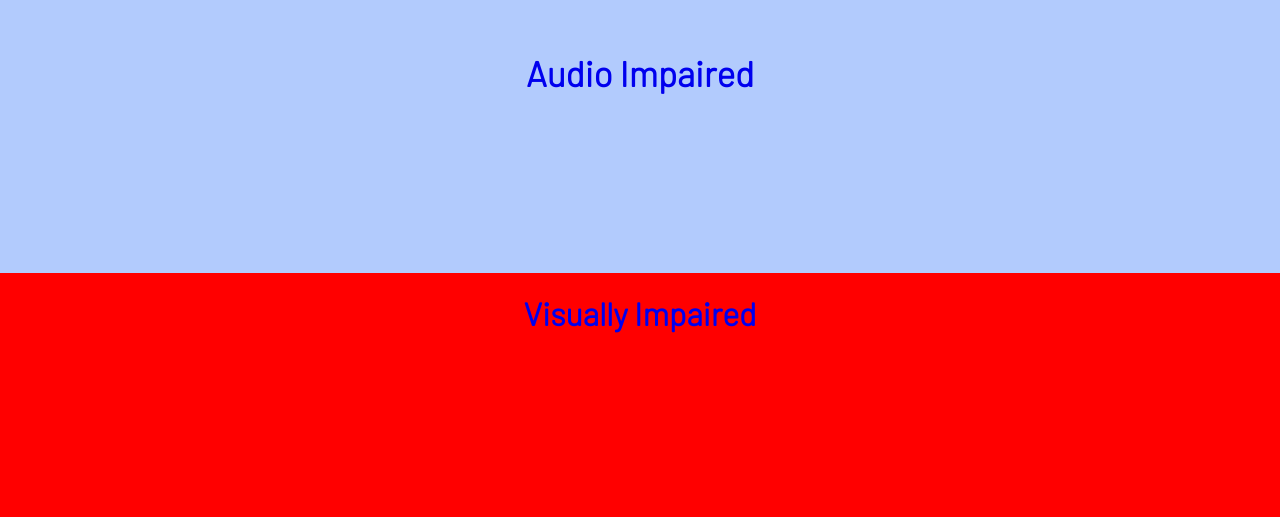
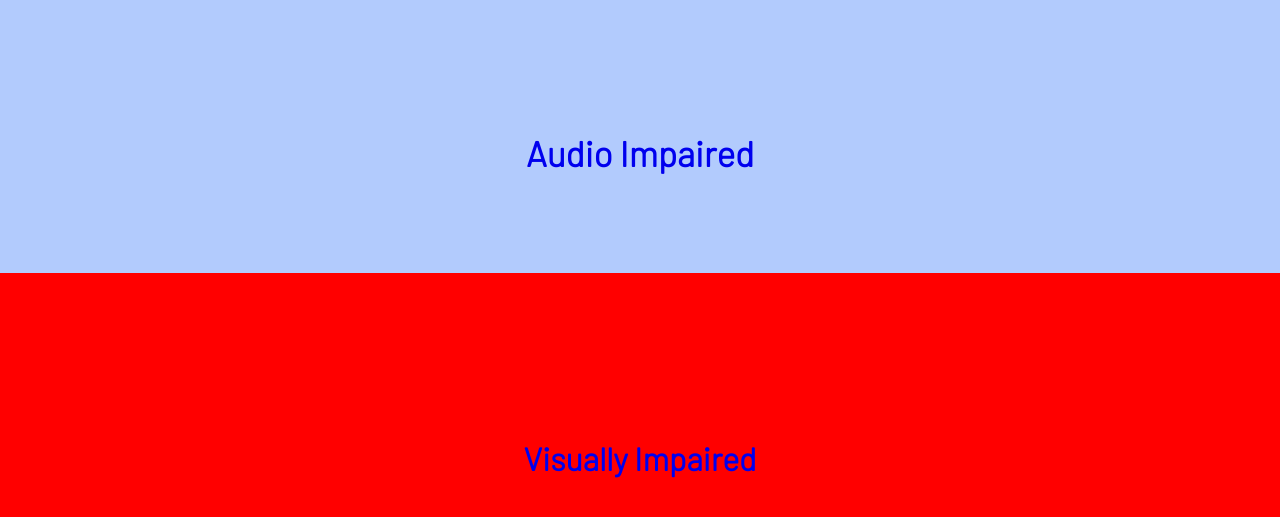
Before and after one commit to jerryxu99/VisualSpeech, a React (Create React App) app in the folder frontend/: page / in a window 1280 px wide. Shown: the part 127-644 px from the top of the page. Built offline with nearby package versions, Linux system fonts and the light colour scheme.

Commit message:
added styling home

```diff
--- a/frontend/src/App.css
+++ b/frontend/src/App.css
@@ -7,6 +7,7 @@
 body {
   background-color: #b2cbfd;
   color: black;
+  overflow:hidden;
 }
 
 .App {
@@ -162,6 +163,10 @@ img {
   width: 100%;
 }
 
+ h1 {
+    margin-top: 5.2em;
+}
+
 .top {
   position: absolute;
   top: 0px;
@@ -177,7 +182,6 @@ img {
   position: absolute;
   bottom: 0px;
   height: 50%;
-
   text-align:center;
   background-color: red;
   transition: transform .5s;
--- a/frontend/src/App.js
+++ b/frontend/src/App.js
@@ -26,19 +26,16 @@ function App() {
 function Home() {
   return (
     <div class="container">
-
+      <Link to="/AudioImpaired">
       <div class="top">
-        <Link to="/AudioImpaired">
           <h1>Audio Impaired</h1>
-        </Link>
       </div>
-
+      </Link>
+      <Link to="/VisuallyImpaired">
       <div class="bottom">
-        <Link to="/VisuallyImpaired">
           <h1>Visually Impaired</h1>
-        </Link>
       </div>
-
+      </Link>
     </div>
   );
 }
```
Also changed, not shown: 1 other file (tests, documents, lock files or other folders).
